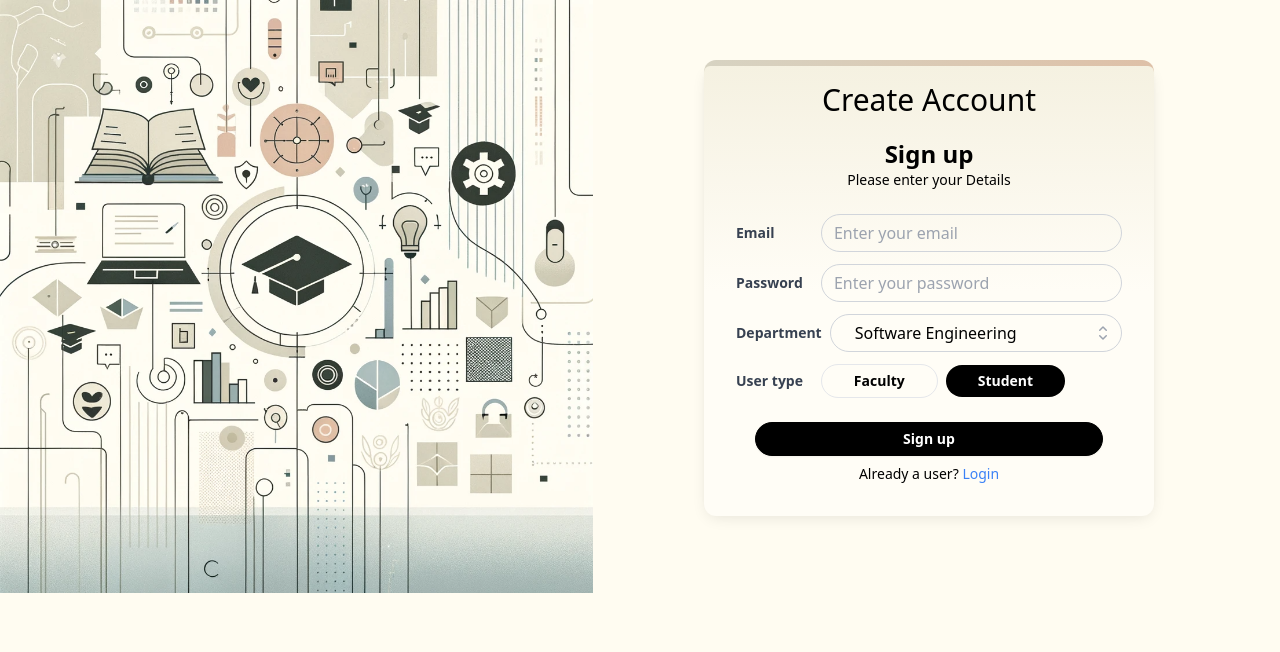
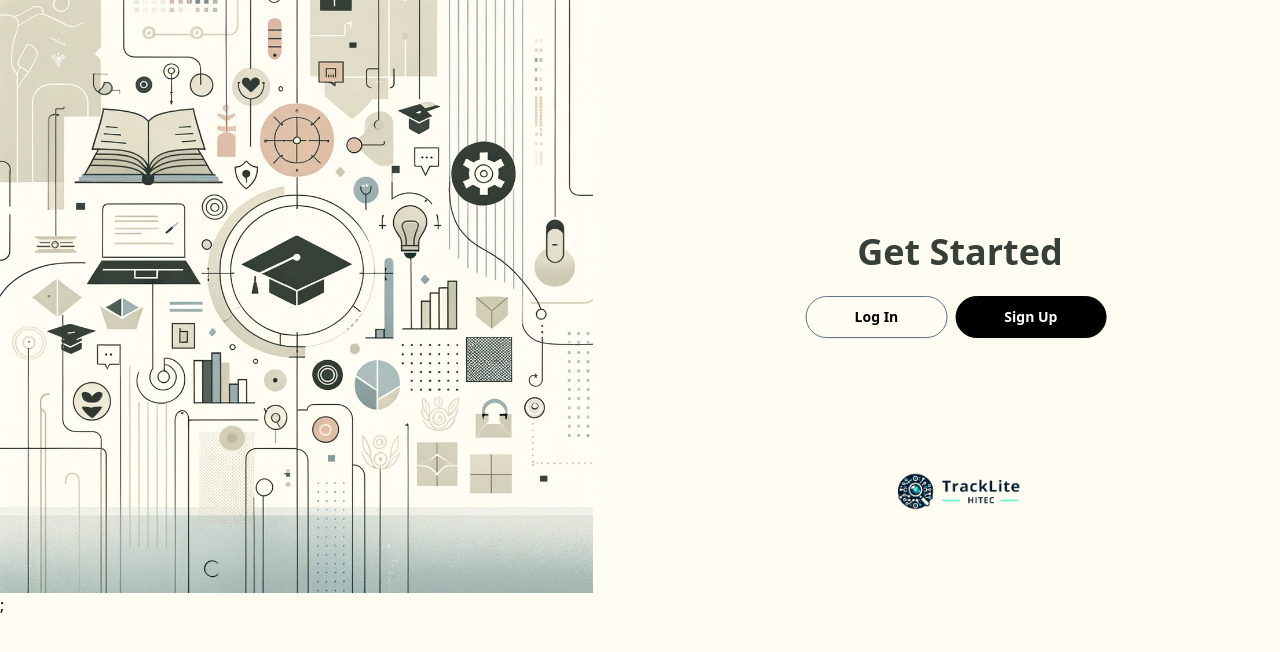
Before and after one commit to ChShehroz/TrackLite-HITEC-FYP, a React (Vite) app: page / in a window 1280 px wide. Shown: the top 652 px of the page. Built offline with nearby package versions, Linux system fonts and the light colour scheme.

Commit message:
Add Routes

```diff
--- a/package.json
+++ b/package.json
@@ -12,8 +12,12 @@
   "dependencies": {
     "@headlessui/react": "^1.7.18",
     "@heroicons/react": "^2.1.1",
+    "localforage": "^1.10.0",
+    "match-sorter": "^6.3.3",
     "react": "^18.2.0",
-    "react-dom": "^18.2.0"
+    "react-dom": "^18.2.0",
+    "react-router-dom": "^6.21.3",
+    "sort-by": "^1.2.0"
   },
   "devDependencies": {
     "@types/react": "^18.2.37",
--- a/src/App.tsx
+++ b/src/App.tsx
@@ -1,39 +1,9 @@
-import SignUp from "./Container/SignUp/SignUp";
+import RoutesPage from "./Routes";
+
 function App() {
   return (
     <>
-      <div>
-        <SignUp />
-        {/* <GetStarted /> */}
-        {/* <NotFound404 /> */}
-      </div>
-      {/* <div>
-        <Button
-          text="Small"
-          size="small"
-          onClick={() => console.log("Small Button clicked!")}
-        />
-        <br />
-        <br />
-        <Button
-          text="Log In"
-          size="smlong"
-          onClick={() => console.log("Small Button clicked!")}
-        />
-        <br />
-        <br />
-        <Button
-          text="Default"
-          onClick={() => console.log("Default Button clicked!")}
-        />
-        <br />
-        <br />
-        <Button
-          text="Sign up"
-          size="large"
-          onClick={() => console.log("Large Button clicked!")}
-        />
-      </div> */}
+      <RoutesPage />;
     </>
   );
 }
--- a/src/Container/GetStarted/GetStarted.tsx
+++ b/src/Container/GetStarted/GetStarted.tsx
@@ -1,3 +1,4 @@
+import { Link } from "react-router-dom";
 import getStartedImg from "../../assets/Images/GetStarted.png";
 import Logo from "../../assets/Images/Logo-removebg.png";
 
@@ -13,9 +14,11 @@ const GetStarted = () => {
           <button className="rounded-full px-12 py-2.5 text-sm font-bold border hover:border-black hover:bg-black border-slate-500 hover:text-white text-black shadow-sm bg-transparent">
             Log In
           </button>
-          <button className="rounded-full px-12 py-2.5 text-sm font-bold border border-black bg-black hover:border-slate-500 text-white hover:text-black shadow-sm hover:bg-transparent mx-2">
-            Sign Up
-          </button>
+          <Link to={"/SignUp"}>
+            <button className="rounded-full px-12 py-2.5 text-sm font-bold border border-black bg-black hover:border-slate-500 text-white hover:text-black shadow-sm hover:bg-transparent mx-2">
+              Sign Up
+            </button>
+          </Link>
           <img
             src={Logo}
             alt="Logo"
--- a/src/Routes/index.tsx
+++ b/src/Routes/index.tsx
@@ -0,0 +1,14 @@
+import { Routes, Route } from "react-router-dom";
+import GetStarted from "../Container/GetStarted/GetStarted";
+import SignUp from "../Container/SignUp/SignUp";
+
+const RoutesPage = () => {
+  return (
+    <Routes>
+      <Route path="/" element={<GetStarted />} />
+      <Route path="/SignUp" element={<SignUp />} />
+    </Routes>
+  );
+};
+
+export default RoutesPage;
--- a/src/main.tsx
+++ b/src/main.tsx
@@ -2,9 +2,12 @@ import React from "react";
 import ReactDOM from "react-dom/client";
 import App from "./App.tsx";
 import "./assets/Style/index.css";
+import { BrowserRouter } from "react-router-dom";
 
 ReactDOM.createRoot(document.getElementById("root")!).render(
-  <React.StrictMode>
-    <App />
-  </React.StrictMode>
+  <BrowserRouter>
+    <React.StrictMode>
+      <App />
+    </React.StrictMode>
+  </BrowserRouter>
 );
```
Also changed, not shown: 2 other files (tests, documents, lock files or other folders).
